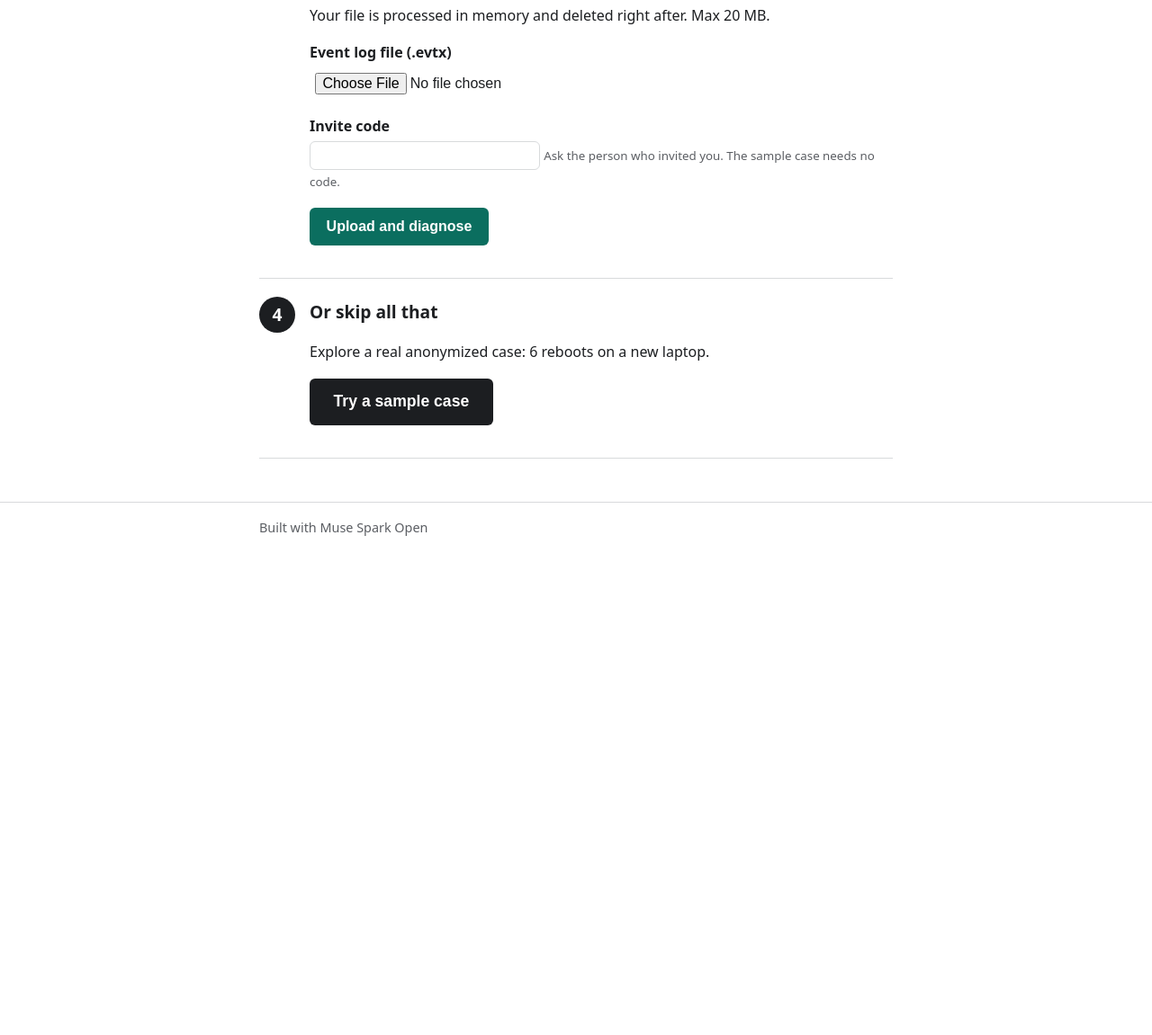
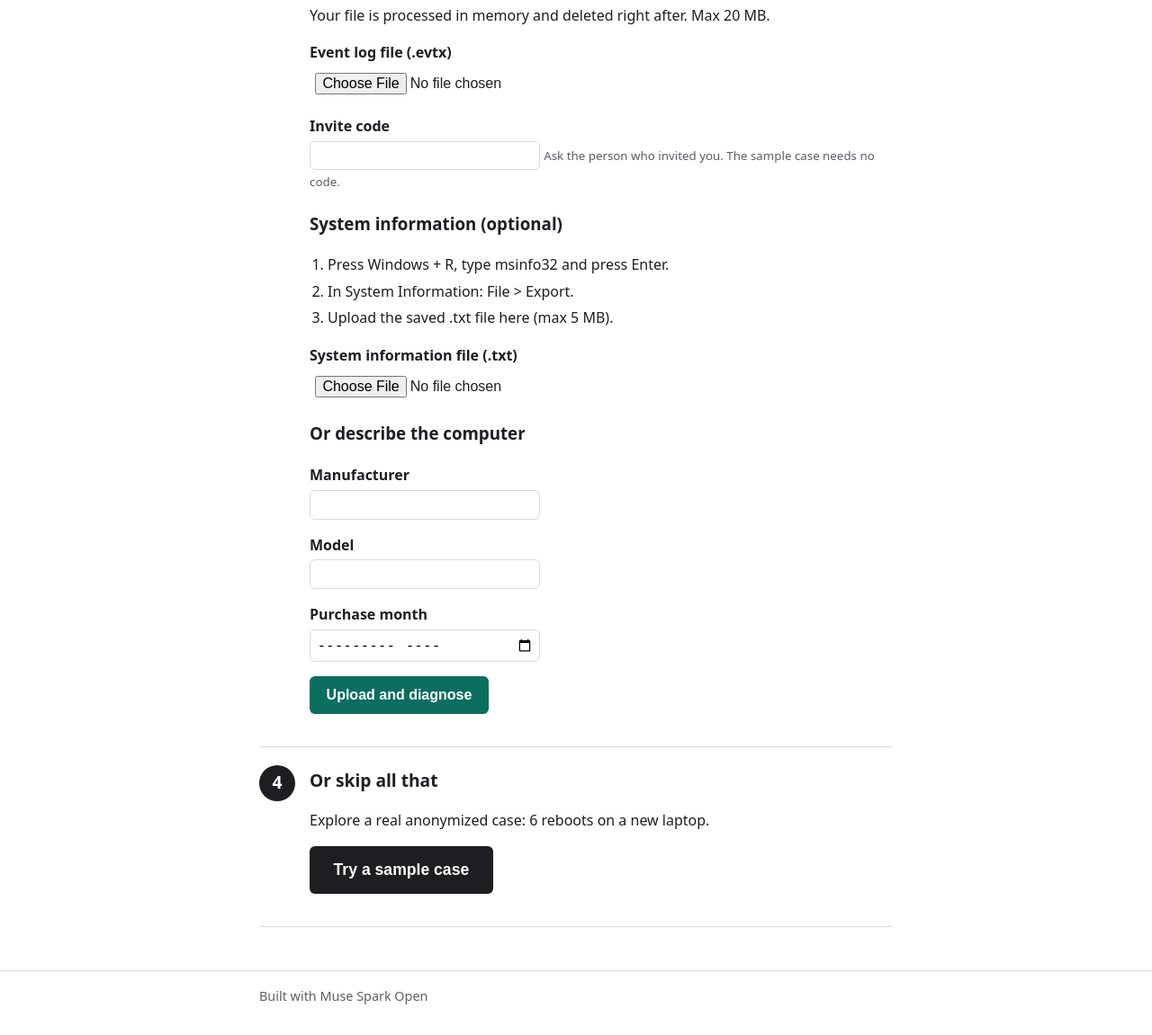
Before and after one commit to dochavez/faultcase, a FastAPI app: page / in a window 1280 px wide. Shown: the part 689-1840 px from the top of the page at 90% size. Before the commit the page ends 1285 px from the top, so only its background shows below. Run offline with FastAPI, Linux system fonts and the light colour scheme.

Commit message:
Add msinfo upload and manual device fields

```diff
--- a/faultcase/app.py
+++ b/faultcase/app.py
@@ -25,18 +25,61 @@ from fastapi.templating import Jinja2Templates
 from starlette.concurrency import run_in_threadpool
 
 from faultcase.adapters.windows import evtx as evtx_adapter
-from faultcase.adapters.windows import cdb
+from faultcase.adapters.windows import cdb, msinfo
 from faultcase.agent import build_case
 from faultcase.demo import DEMO_CASE_PATH, DEMO_DEVICE, build_demo_evidence
 from faultcase.demo import load_demo_summaries
 from faultcase.i18n import INCIDENT_LABELS, STRINGS, get_lang
 from faultcase.normalize import normalize
+from faultcase import redact
 from faultcase.router import RouterError
 from faultcase.rules import apply_rules
 from faultcase.settings import load_settings
 
 ROOT = Path(__file__).resolve().parent.parent
 MAX_UPLOAD_BYTES = 20 * 1024 * 1024
+MAX_MSINFO_BYTES = 5 * 1024 * 1024
+
+
+def _build_device(msinfo_data: dict | None, manual: dict[str, str]) -> dict:
+    """Assemble the device object with per-field sources, redacted.
+
+    msinfo data wins for the fields it provides; manual fields fill the
+    gaps. Only non-empty values are kept. Sources: one of
+    "windows_system_information" or "user_entered".
+    """
+    device: dict = {}
+    sources: dict[str, str] = {}
+    if msinfo_data:
+        parsed = msinfo_data
+        for key in (
+            "manufacturer", "model", "machine_type", "system_sku",
+            "bios_version", "bios_date", "os_name", "os_version",
+        ):
+            if parsed.get(key):
+                device[key] = parsed[key]
+                sources[key] = "windows_system_information"
+        gpus = [g for g in parsed.get("gpus", []) if g.get("name")]
+        if gpus:
+            device["gpus"] = gpus
+            sources["gpus"] = "windows_system_information"
+            device["gpu"] = gpus[0]["name"]
+            sources["gpu"] = "windows_system_information"
+            if gpus[0].get("driver_version"):
+                device["gpu_driver_version"] = gpus[0]["driver_version"]
+                sources["gpu_driver_version"] = "windows_system_information"
+    for key, source_key in (
+        ("manufacturer", "manufacturer"),
+        ("model", "model"),
+        ("purchase_date", "purchase"),
+    ):
+        value = (manual.get(source_key) or "").strip()
+        if value and key not in device:
+            device[key] = value
+            sources[key] = "user_entered"
+    if sources:
+        device["sources"] = sources
+    return redact.redact_obj(device)
 
 settings = load_settings()
 
@@ -116,10 +159,14 @@ def download_filter():
 async def upload(
     request: Request,
     file: UploadFile = File(...),
+    msinfo_file: UploadFile | None = File(None),
     invite_code: str = Form(""),
     lang: str = Form("en"),
     local_dumps: str = Form(""),
     tz: str = Form("UTC"),
+    dev_manufacturer: str = Form(""),
+    dev_model: str = Form(""),
+    dev_purchase: str = Form(""),
 ):
     lang = get_lang(lang)
     t = STRINGS[lang]
@@ -138,6 +185,25 @@ async def upload(
         raw_events = _parse_upload(content)
     except Exception:
         return _error(request, lang, t["err_parse"])
+    msinfo_data = None
+    if msinfo_file is not None and msinfo_file.filename:
+        if not msinfo_file.filename.lower().endswith(".txt"):
+            return _error(request, lang, t["err_msinfo_type"])
+        msinfo_bytes = await msinfo_file.read(MAX_MSINFO_BYTES + 1)
+        if len(msinfo_bytes) > MAX_MSINFO_BYTES:
+            return _error(request, lang, t["err_msinfo_big"])
+        try:
+            msinfo_data = msinfo.parse_msinfo_bytes(msinfo_bytes)
+        except Exception:
+            return _error(request, lang, t["err_msinfo"])
+        if not any(v for k, v in msinfo_data.items() if k != "gpus") \
+                and not msinfo_data.get("gpus"):
+            return _error(request, lang, t["err_msinfo"])
+    device = _build_device(msinfo_data, {
+        "manufacturer": dev_manufacturer,
+        "model": dev_model,
+        "purchase": dev_purchase,
+    })
     dump_inputs: list[dict] = []
     summaries: dict[str, str] = {}
     local_stats: dict | None = None
@@ -159,7 +225,7 @@ async def upload(
     if not evidence["events"]:
         return _error(request, lang, t["err_no_events"])
     try:
-        built = await run_in_threadpool(build_case, evidence, lang, None, tz)
+        built = await run_in_threadpool(build_case, evidence, lang, device or None, tz)
     except (RouterError, ValueError) as exc:
         return _error(request, lang, f"{t['err_agent']}: {exc}")
     findings = apply_rules(evidence, tz=tz)
--- a/faultcase/i18n.py
+++ b/faultcase/i18n.py
@@ -23,6 +23,18 @@ EN = {
     "invite_label": "Invite code",
     "invite_help": "Ask the person who invited you. The sample case needs no code.",
     "upload_btn": "Upload and diagnose",
+    "msinfo_title": "System information (optional)",
+    "msinfo_a": "Press Windows + R, type msinfo32 and press Enter.",
+    "msinfo_b": "In System Information: File > Export.",
+    "msinfo_c": "Upload the saved .txt file here (max 5 MB).",
+    "msinfo_label": "System information file (.txt)",
+    "manual_title": "Or describe the computer",
+    "manufacturer_label": "Manufacturer",
+    "model_label": "Model",
+    "purchase_label": "Purchase month",
+    "err_msinfo_type": "The system information file must be a .txt.",
+    "err_msinfo_big": "The system information file is larger than 5 MB.",
+    "err_msinfo": "Could not read the system information file. Was it exported as described above?",
     "dumps_label": "Also analyze my memory dumps",
     "dumps_note": "Reads C:\\Windows\\Minidump on this computer. You need administrator rights to read that folder.",
     "err_minidump": "Could not read the Minidump folder. Run as administrator and try again.",
@@ -102,6 +114,18 @@ ES = {
     "invite_label": "Código de invitación",
     "invite_help": "Pídelo a quien te invitó. El caso de ejemplo no necesita código.",
     "upload_btn": "Subir y diagnosticar",
+    "msinfo_title": "Información del sistema (opcional)",
+    "msinfo_a": "Pulsa Windows + R, escribe msinfo32 y pulsa Enter.",
+    "msinfo_b": "En Información del sistema: Archivo > Exportar.",
+    "msinfo_c": "Sube aquí el .txt guardado (máx. 5 MB).",
+    "msinfo_label": "Archivo de información del sistema (.txt)",
+    "manual_title": "O describe el equipo",
+    "manufacturer_label": "Fabricante",
+    "model_label": "Modelo",
+    "purchase_label": "Mes de compra",
+    "err_msinfo_type": "El archivo de información del sistema debe ser un .txt.",
+    "err_msinfo_big": "El archivo de información del sistema supera los 5 MB.",
+    "err_msinfo": "No se pudo leer el archivo de información del sistema. ¿Lo exportaste como se indica arriba?",
     "dumps_label": "Analizar también mis volcados de memoria",
     "dumps_note": "Lee C:\\Windows\\Minidump de este equipo. Necesitas derechos de administrador para leer esa carpeta.",
     "err_minidump": "No se pudo leer la carpeta Minidump. Ejecuta como administrador e inténtalo de nuevo.",
--- a/static/style.css
+++ b/static/style.css
@@ -76,7 +76,7 @@ label { display: block; font-weight: 600; margin-bottom: 0.2rem; }
 input[type="file"], input[type="password"] {
   font-size: 1rem; padding: 0.4rem; max-width: 100%;
 }
-input[type="password"] { border: 1px solid var(--line); border-radius: var(--radius); width: 16rem; max-width: 100%; }
+input[type="password"], input[type="text"], input[type="month"] { border: 1px solid var(--line); border-radius: var(--radius); width: 16rem; max-width: 100%; font-size: 1rem; padding: 0.4rem; }
 small { color: var(--muted); }
 
 .loading { display: none; margin: 1rem 0; font-weight: 600; }
--- a/templates/collect.html
+++ b/templates/collect.html
@@ -54,6 +54,29 @@
           <small>{{ t.dumps_note }}</small>
         </p>
         {% endif %}
+        <h3>{{ t.msinfo_title }}</h3>
+        <ol class="substeps">
+          <li>{{ t.msinfo_a }}</li>
+          <li>{{ t.msinfo_b }}</li>
+          <li>{{ t.msinfo_c }}</li>
+        </ol>
+        <p>
+          <label for="msinfo">{{ t.msinfo_label }}</label>
+          <input type="file" id="msinfo" name="msinfo_file" accept=".txt">
+        </p>
+        <h3>{{ t.manual_title }}</h3>
+        <p>
+          <label for="dev-manufacturer">{{ t.manufacturer_label }}</label>
+          <input type="text" id="dev-manufacturer" name="dev_manufacturer" autocomplete="off">
+        </p>
+        <p>
+          <label for="dev-model">{{ t.model_label }}</label>
+          <input type="text" id="dev-model" name="dev_model" autocomplete="off">
+        </p>
+        <p>
+          <label for="dev-purchase">{{ t.purchase_label }}</label>
+          <input type="month" id="dev-purchase" name="dev_purchase">
+        </p>
         <p><button class="btn btn-primary" id="upload-btn" type="submit">{{ t.upload_btn }}</button></p>
       </form>
       <div id="upload-loading" class="loading" aria-live="polite">
```
Also changed, not shown: schemas/evidence.schema.json (+18 -1 lines), tests/test_app.py (+77 -0 lines).
